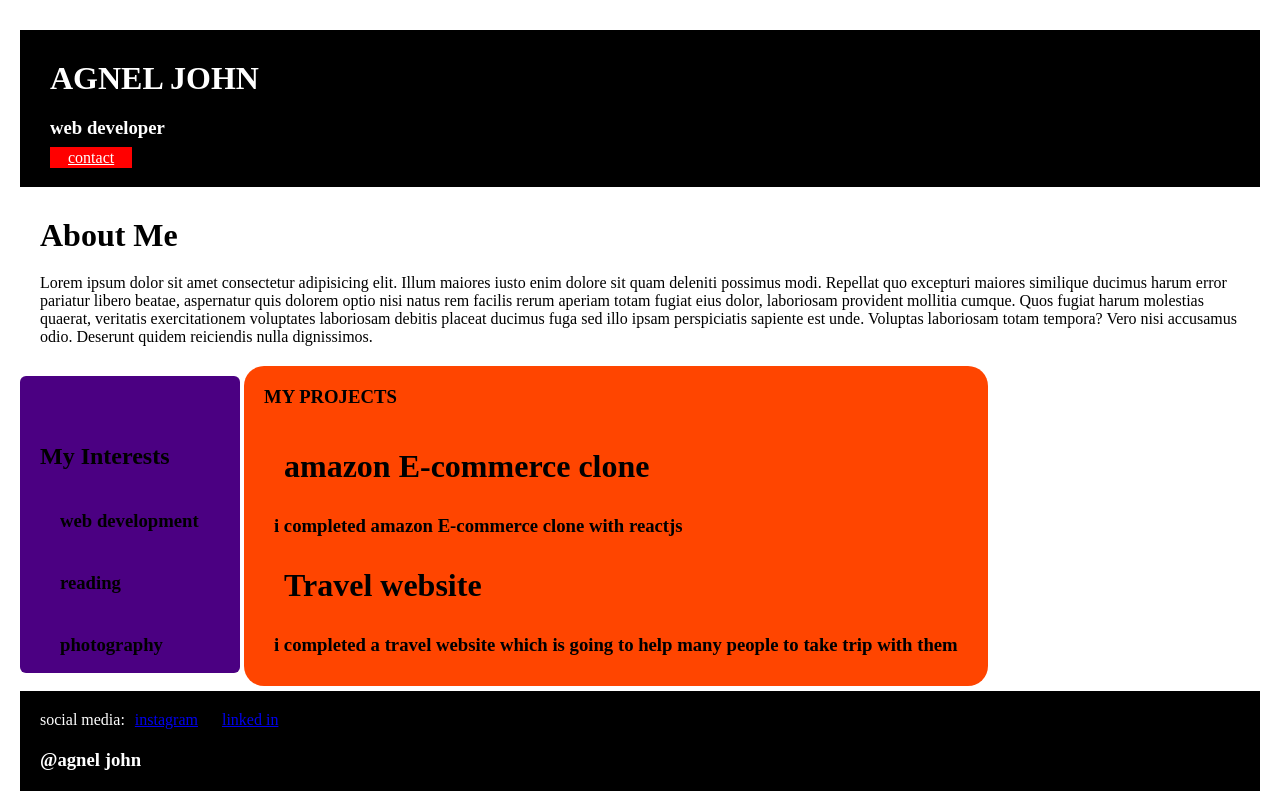
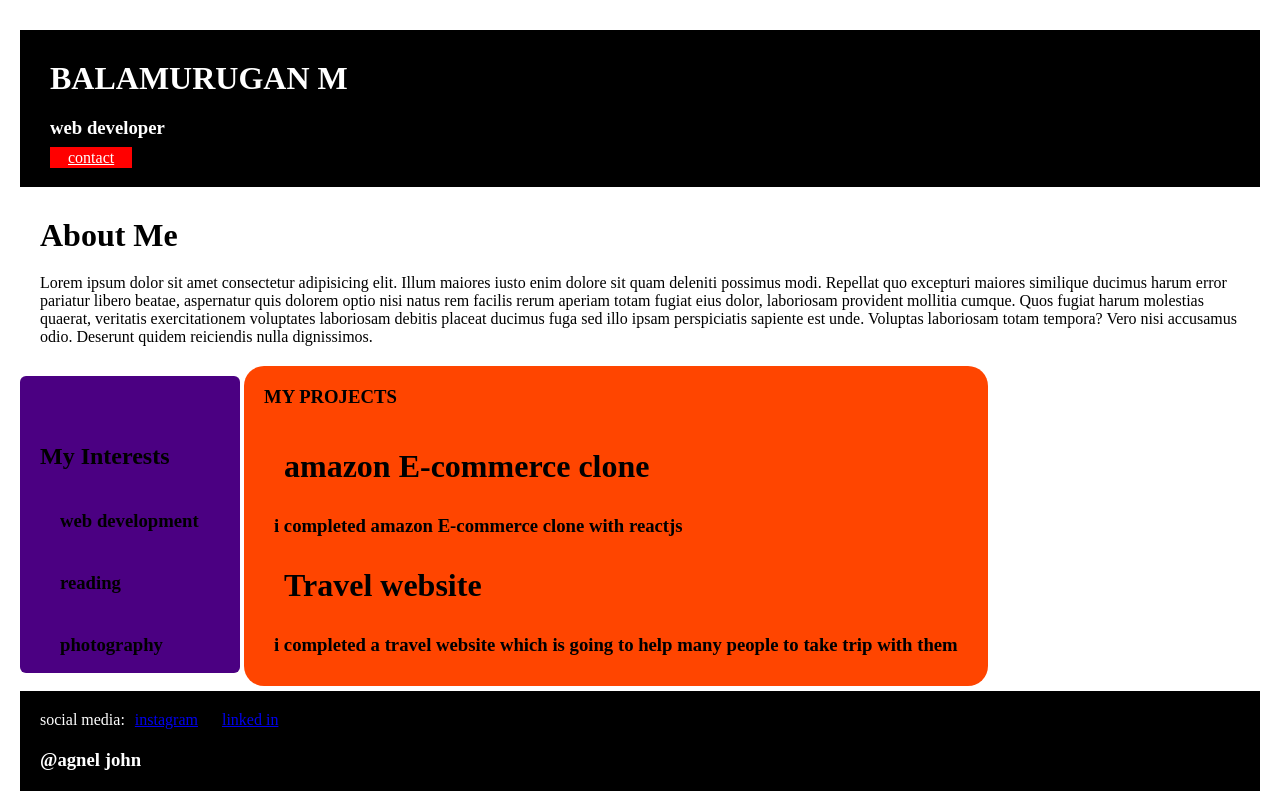
Before and after one commit to BALAMURUGAN-MAHALINGAMM/portfolio, a plain HTML site: page index.html in a window 1280 px wide. Drawn offline with Linux system fonts and the light colour scheme.

Commit message:
Update index.html

```diff
--- a/index.html
+++ b/index.html
@@ -1,5 +1,5 @@
 <div class="heading">
-  <h1>AGNEL JOHN</h1>
+  <h1>BALAMURUGAN M</h1>
   <h3>web developer</h3>
   <a class="heading__contact" href="./data.html">contact</a>
 </div>
```
